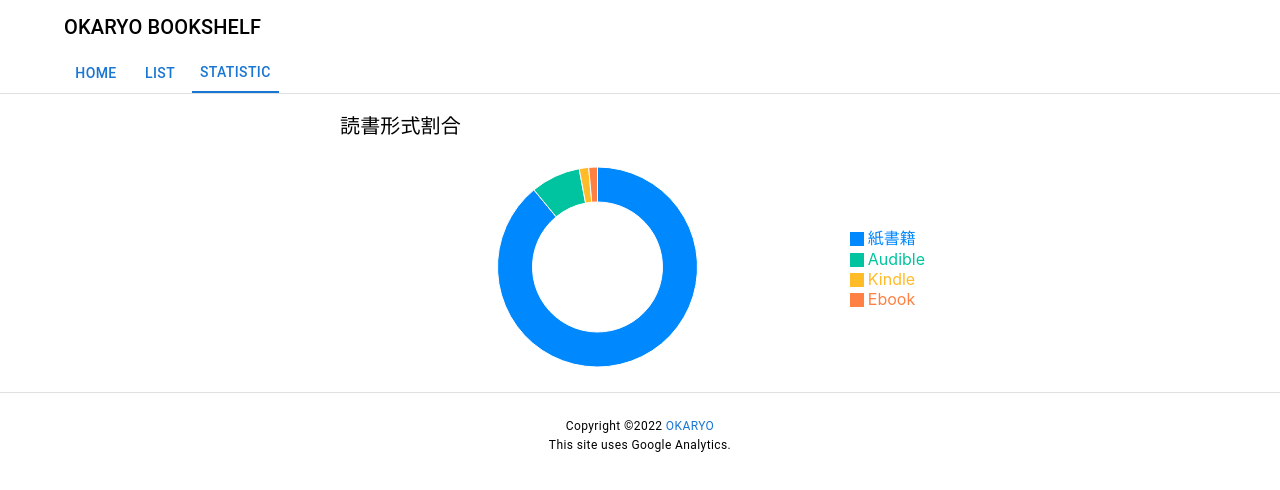
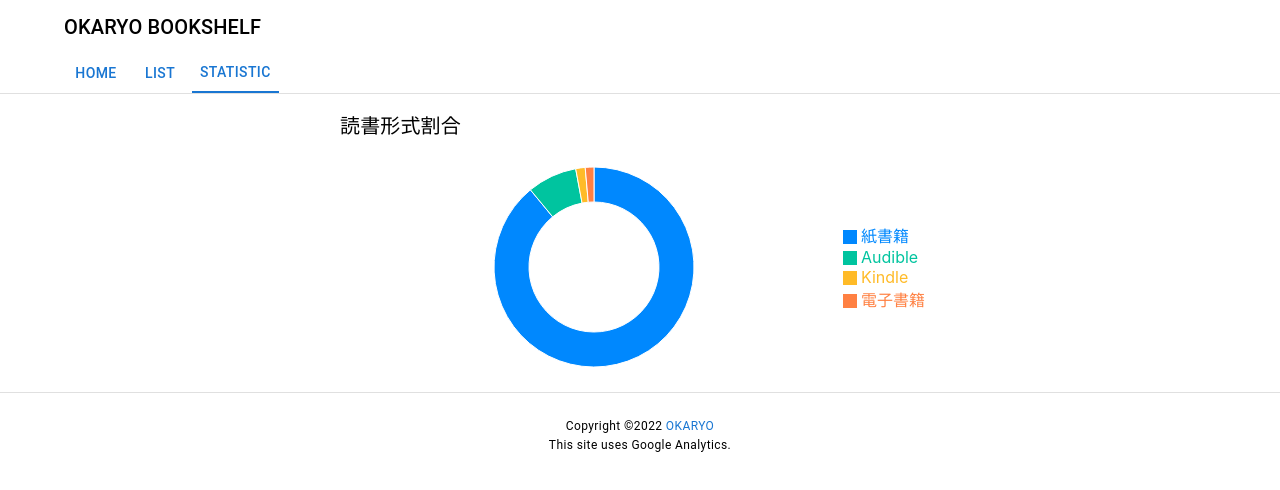
Before and after one commit to okaryo/book.okaryo.io, a Next.js app: page /statistic in a window 1280 px wide. Shown: the top 490 px of the page. Built offline with nearby package versions, Linux system fonts and the light colour scheme.

Commit message:
[fix] label name

```diff
--- a/src/components/statistics/FormatRateChart.tsx
+++ b/src/components/statistics/FormatRateChart.tsx
@@ -9,7 +9,7 @@ const FormatRateChart = () => {
     {'name': '紙書籍', 'value': allBookRecords.paperFormatRecords.totalCount, 'color': '#0088FE'},
     {'name': 'Audible', 'value': allBookRecords.audibleFormatRecords.totalCount, 'color': '#00C49F'},
     {'name': 'Kindle', 'value': allBookRecords.kindleFormatRecords.totalCount, 'color': '#FFBB28'},
-    {'name': 'Ebook', 'value': allBookRecords.ebookFormatRecords.totalCount, 'color': '#FF8042'},
+    {'name': '電子書籍', 'value': allBookRecords.ebookFormatRecords.totalCount, 'color': '#FF8042'},
   ]
 
   return (
```
